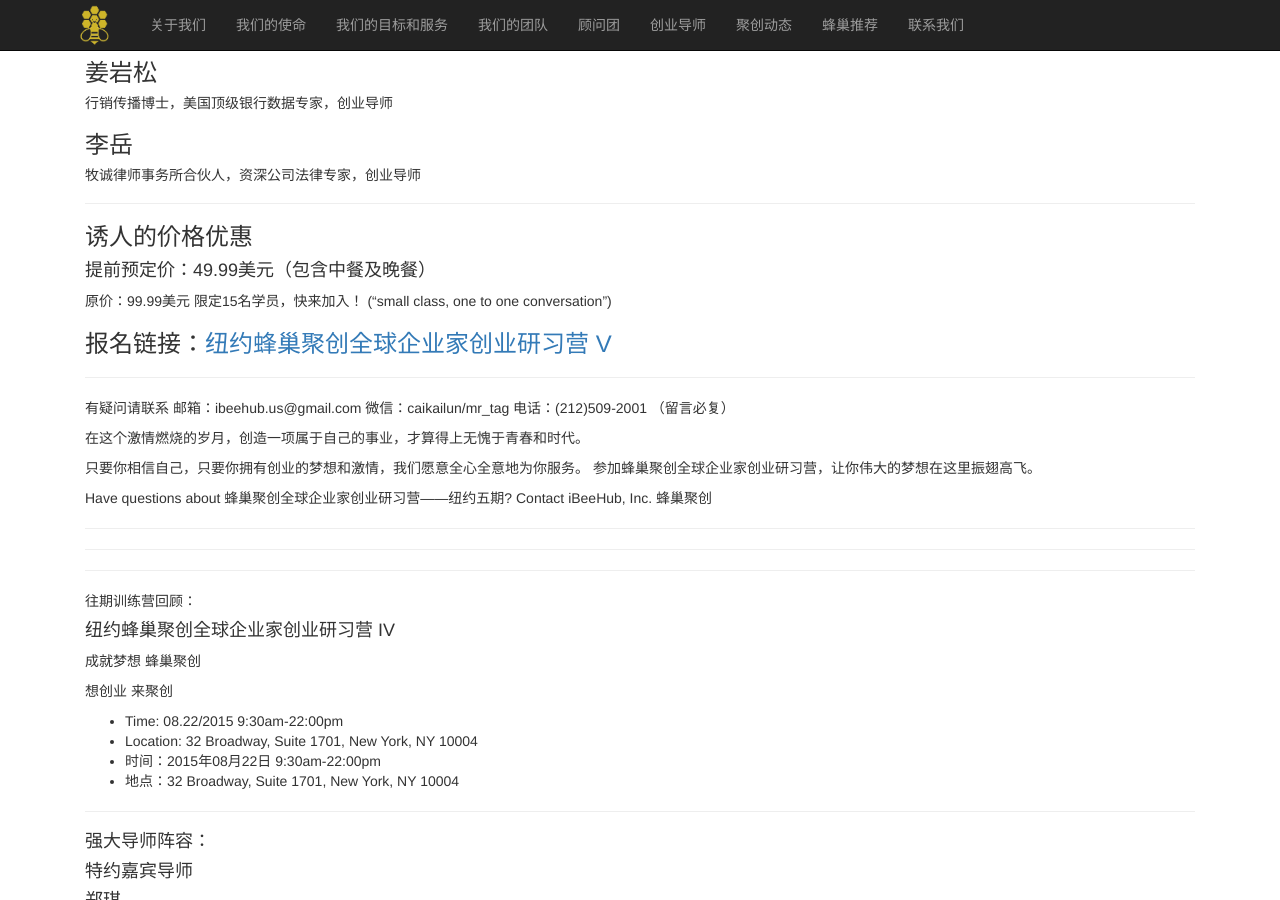
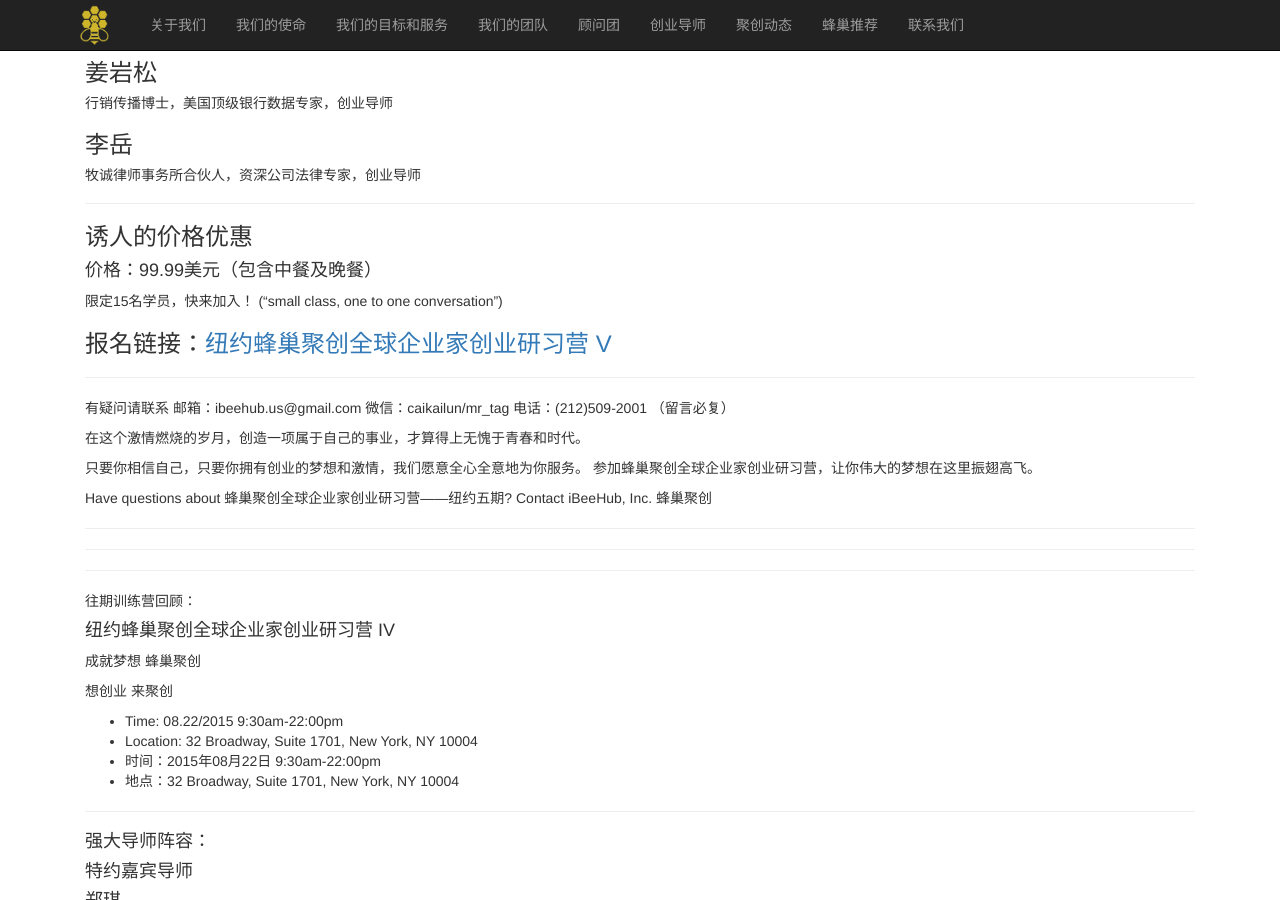
Before and after one commit to ibinc/ibinc.github.io, a Jekyll site: the page built from events_cn.md, in a window 1280 px wide and 900 px high, scrolled down 1662 px. Built offline with Jekyll 4.4.1, drawn with Linux system fonts in a browser that asks for light colours; Markdown is read by kramdown in place of the engine named in the settings.

Commit message:
Update events_cn.md

```diff
--- a/events_cn.md
+++ b/events_cn.md
@@ -106,8 +106,7 @@
 --------------------------------------------------------------------------------
 ###诱人的价格优惠
 
-####提前预定价：49.99美元（包含中餐及晚餐）
-原价：99.99美元
+####价格：99.99美元（包含中餐及晚餐）
 限定15名学员，快来加入！
  ("small class, one to one conversation")
 
```
